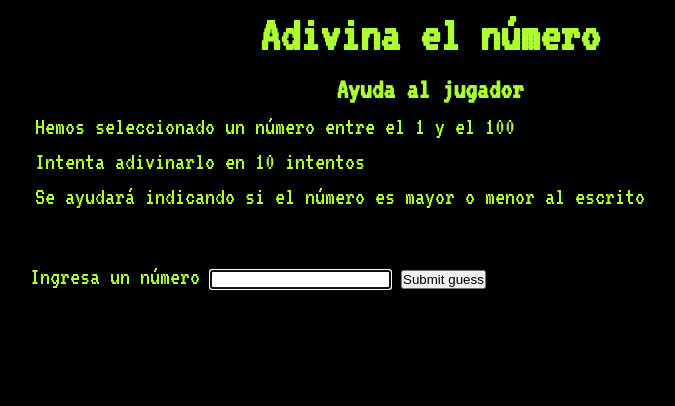
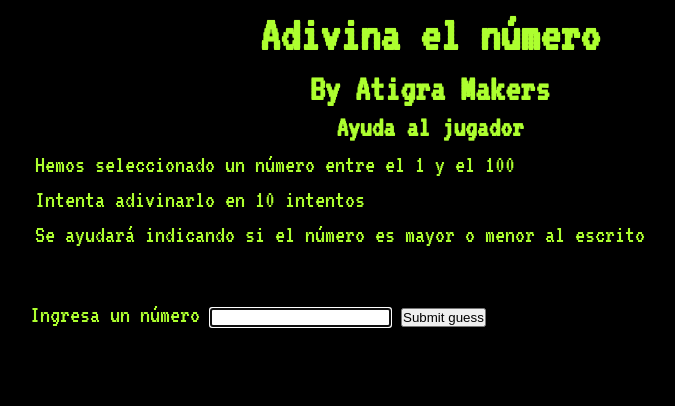
Before and after one commit to cybermito/ErasmusJulio2025, a plain HTML site: page index.html in a window 1280 px wide. Shown: the whole page, without its empty margins (210-885 px from the left). Drawn offline with Linux system fonts and the light colour scheme.

Commit message:
Añadido h2 en el index

```diff
--- a/index.html
+++ b/index.html
@@ -11,6 +11,7 @@
 <body>
     <header>
         <h1>Adivina el número</h1>
+        <h2>By Atigra Makers</h2>
     </header>
     <section>
         <h3>Ayuda al jugador</h3>
```
